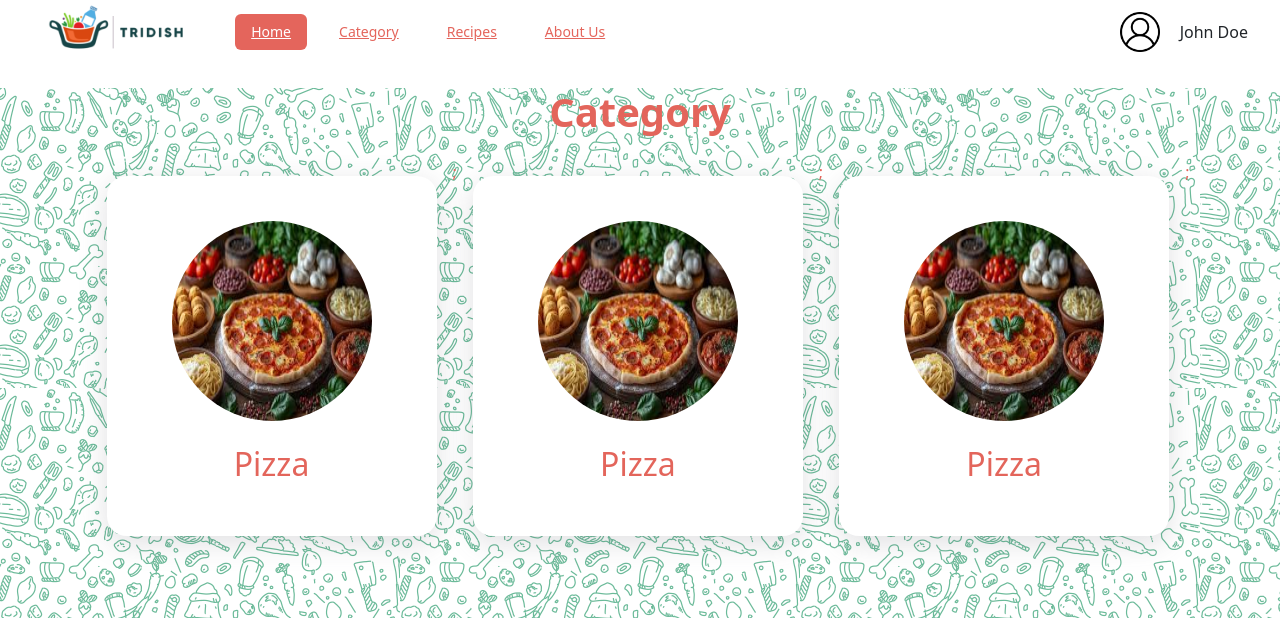
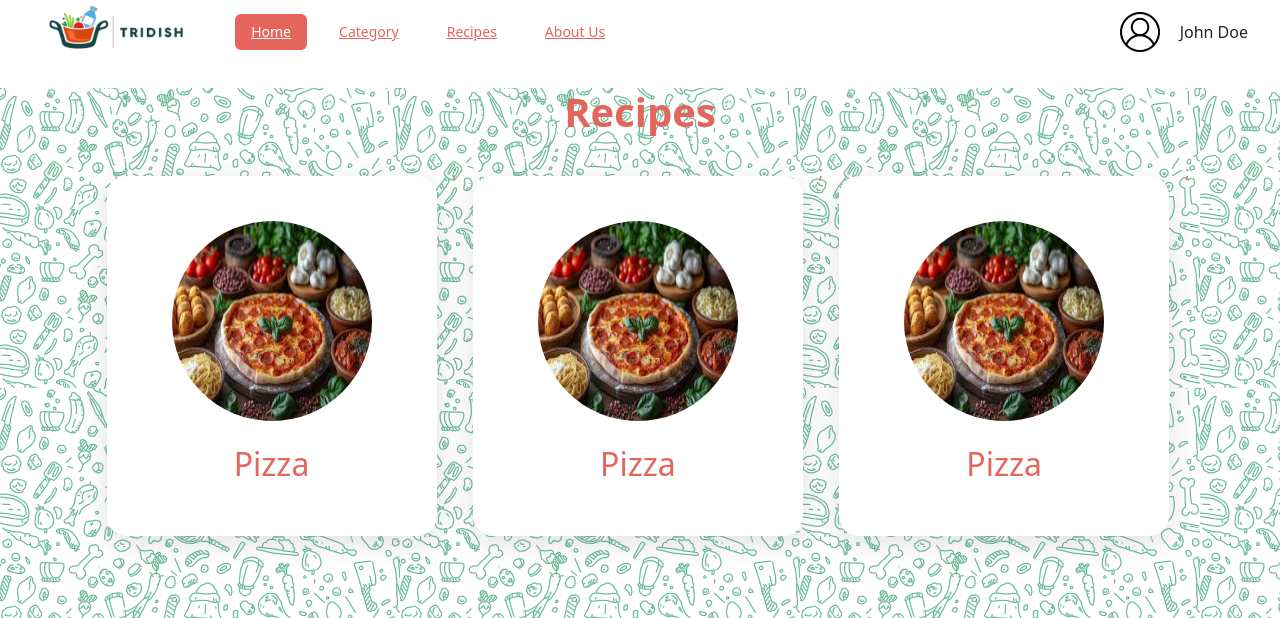
Before and after one commit to Sarahalhbaish/FoodiezReactProject, a React (Create React App) app: page / in a window 1280 px wide. Shown: the top 618 px of the page. Built offline with nearby package versions, Linux system fonts and the light colour scheme.

Commit message:
recipes item and list added

```diff
--- a/src/Component/Home.js
+++ b/src/Component/Home.js
@@ -2,11 +2,12 @@ import React from "react";
 import "../App.css";
 import CategoryItem from "./CategoryItem";
 import CategoryList from "./CetegoryList";
+import RecipeList from "./RecipeList ";
 
 const Home = () => {
   return (
     <div>
-      <CategoryList />
+      <RecipeList />
     </div>
   );
 };
--- /dev/null
+++ b/src/Component/RecipeItem.js
@@ -0,0 +1,21 @@
+import React from "react";
+import pizza from "../assets/images/images.jpg";
+import "bootstrap/dist/css/bootstrap.min.css";
+import "../App.css";
+const RecipeItem = () => {
+  return (
+    <>
+      <div className="category-card d-flex flex-column align-items-center justify-content-center secondory-color m-3">
+        <div className="d-flex justify-content-center">
+          <img className="category-image" src={pizza} />
+        </div>
+        <div className="mt-4">
+          <h2>Pizza</h2>
+        </div>
+      </div>
+      ;
+    </>
+  );
+};
+
+export default RecipeItem;
--- /dev/null
+++ b/src/Component/RecipeList .js
@@ -0,0 +1,21 @@
+import React from "react";
+import RecipeItem from "./RecipeItem";
+
+const RecipeList = () => {
+  return (
+    <>
+      <div className="App text-center mt-4 secondory-color">
+        <h1 className="font-bold">Recipes</h1>
+
+        <div className="d-flex p-3 justify-content-center ">
+          <RecipeItem />
+          <RecipeItem />
+
+          <RecipeItem />
+        </div>
+      </div>
+    </>
+  );
+};
+
+export default RecipeList;
```
